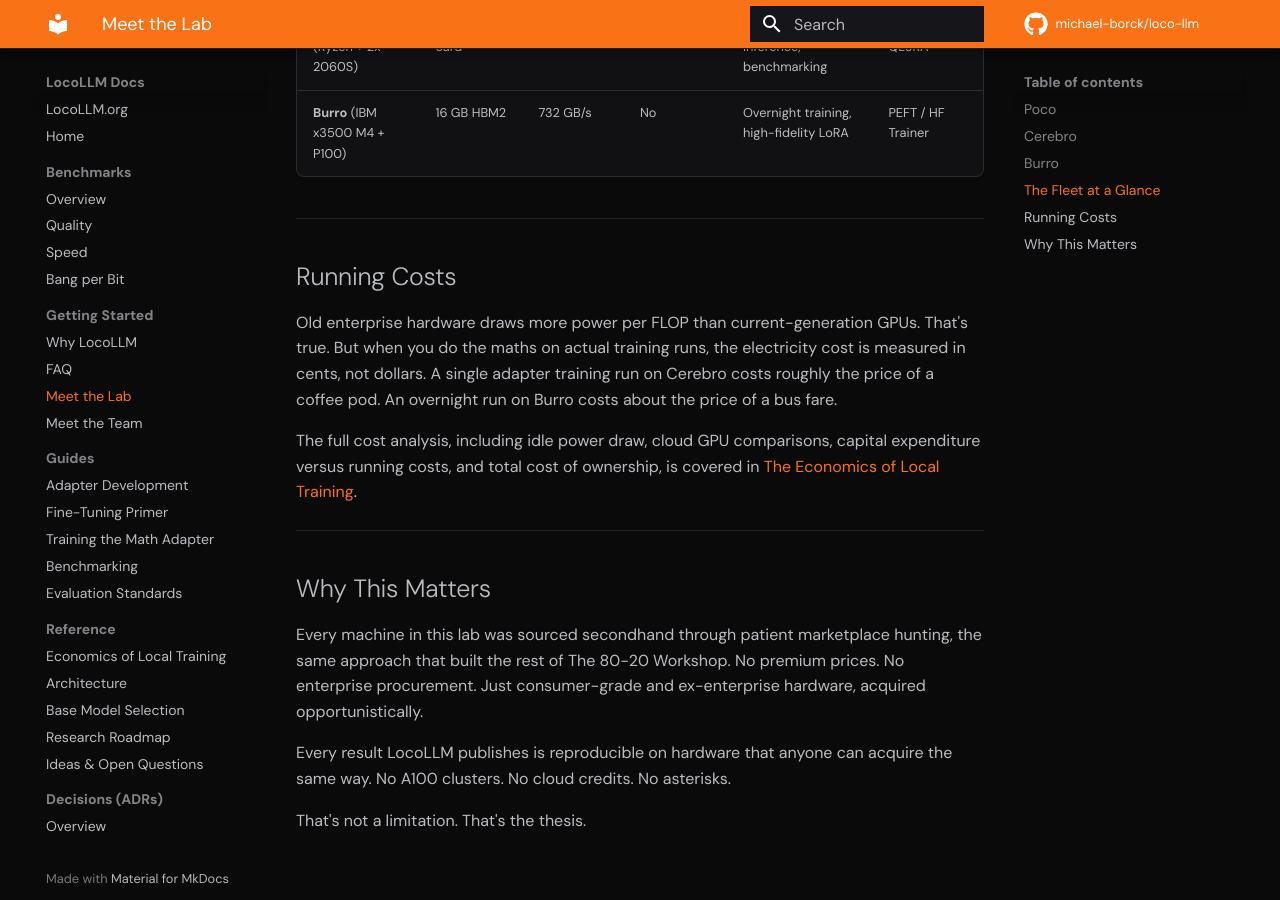
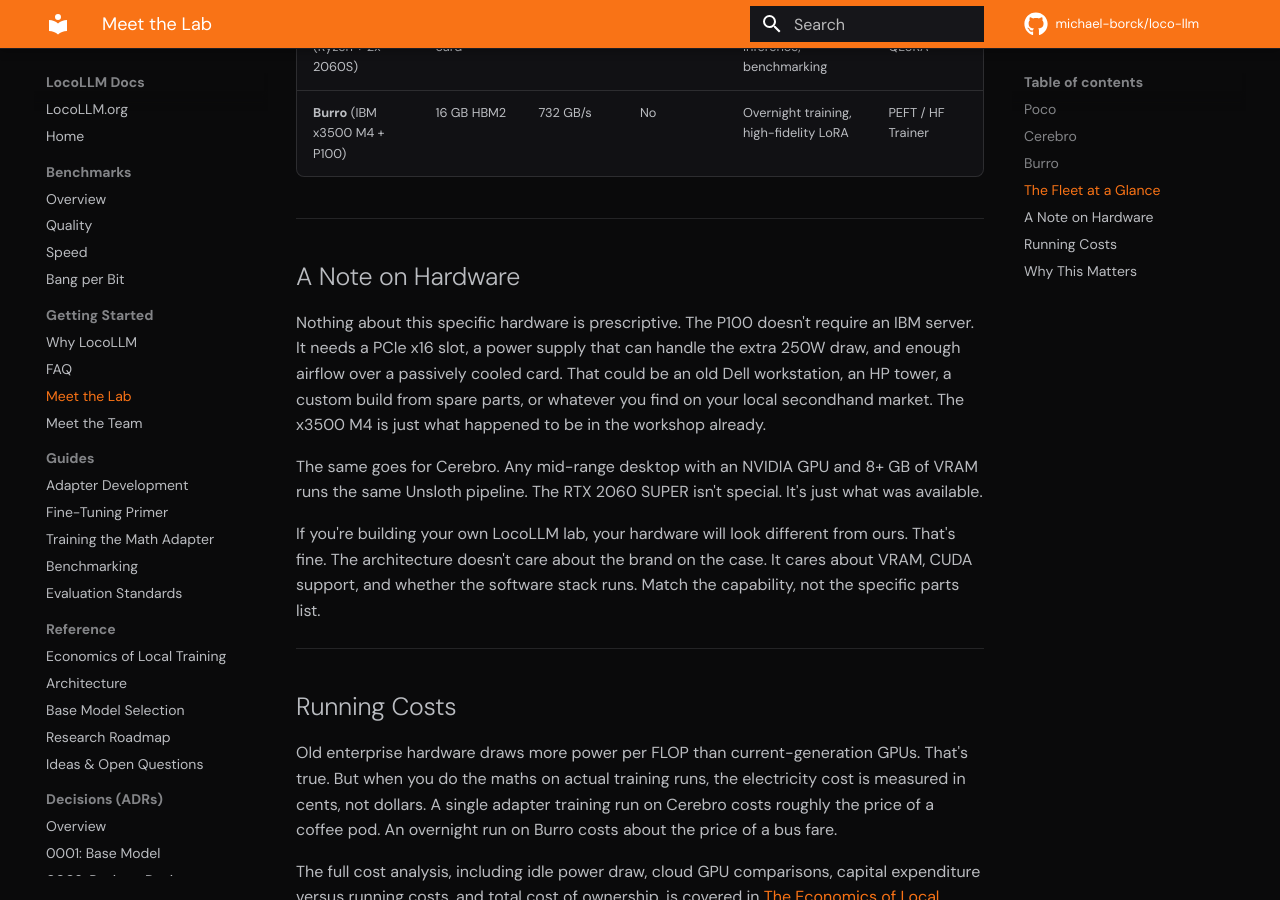
Before and after one commit to michael-borck/loco-llm, an MkDocs documentation site: the page built from docs/meet-the-lab.md, in a window 1280 px wide and 900 px high, scrolled down 3762 px. Built offline with MkDocs 1.6.1 and Material for MkDocs 9.7.7, drawn with Linux system fonts in a browser that asks for light colours; a script that is not in the unit is left out; comment, search, counter and statistics services are not loaded.

Commit message:
Add hardware generalization note to Meet the Lab page
Co-Authored-By: Claude Opus 4.6 <noreply@anthropic.com>

```diff
--- a/docs/meet-the-lab.md
+++ b/docs/meet-the-lab.md
@@ -107,6 +107,16 @@ The x3500 M4 is enterprise tower hardware from 2012. Dual Xeon sockets, redundan
 
 ---
 
+## A Note on Hardware
+
+Nothing about this specific hardware is prescriptive. The P100 doesn't require an IBM server. It needs a PCIe x16 slot, a power supply that can handle the extra 250W draw, and enough airflow over a passively cooled card. That could be an old Dell workstation, an HP tower, a custom build from spare parts, or whatever you find on your local secondhand market. The x3500 M4 is just what happened to be in the workshop already.
+
+The same goes for Cerebro. Any mid-range desktop with an NVIDIA GPU and 8+ GB of VRAM runs the same Unsloth pipeline. The RTX 2060 SUPER isn't special. It's just what was available.
+
+If you're building your own LocoLLM lab, your hardware will look different from ours. That's fine. The architecture doesn't care about the brand on the case. It cares about VRAM, CUDA support, and whether the software stack runs. Match the capability, not the specific parts list.
+
+---
+
 ## Running Costs
 
 Old enterprise hardware draws more power per FLOP than current-generation GPUs. That's true. But when you do the maths on actual training runs, the electricity cost is measured in cents, not dollars. A single adapter training run on Cerebro costs roughly the price of a coffee pod. An overnight run on Burro costs about the price of a bus fare.
```
